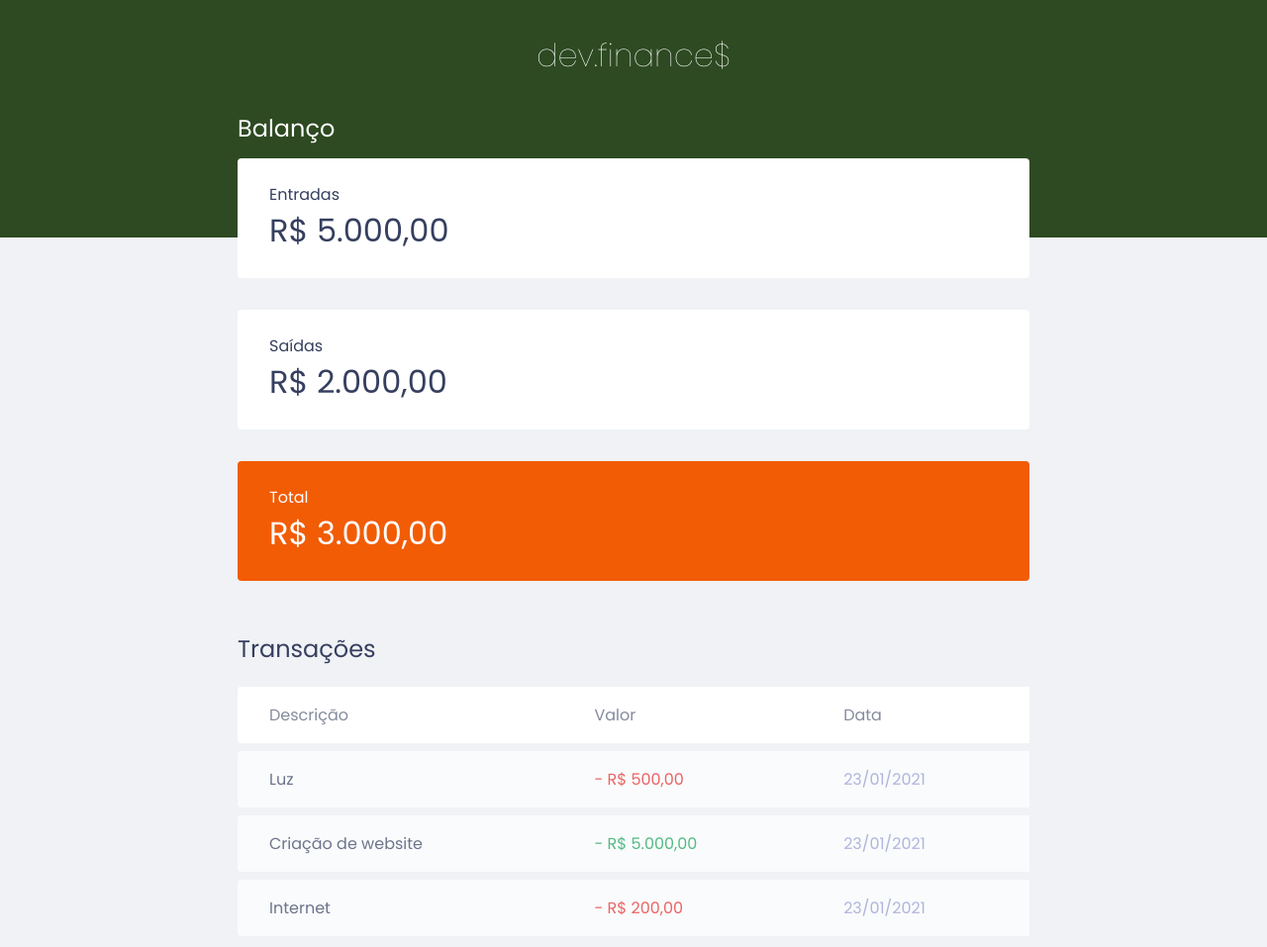
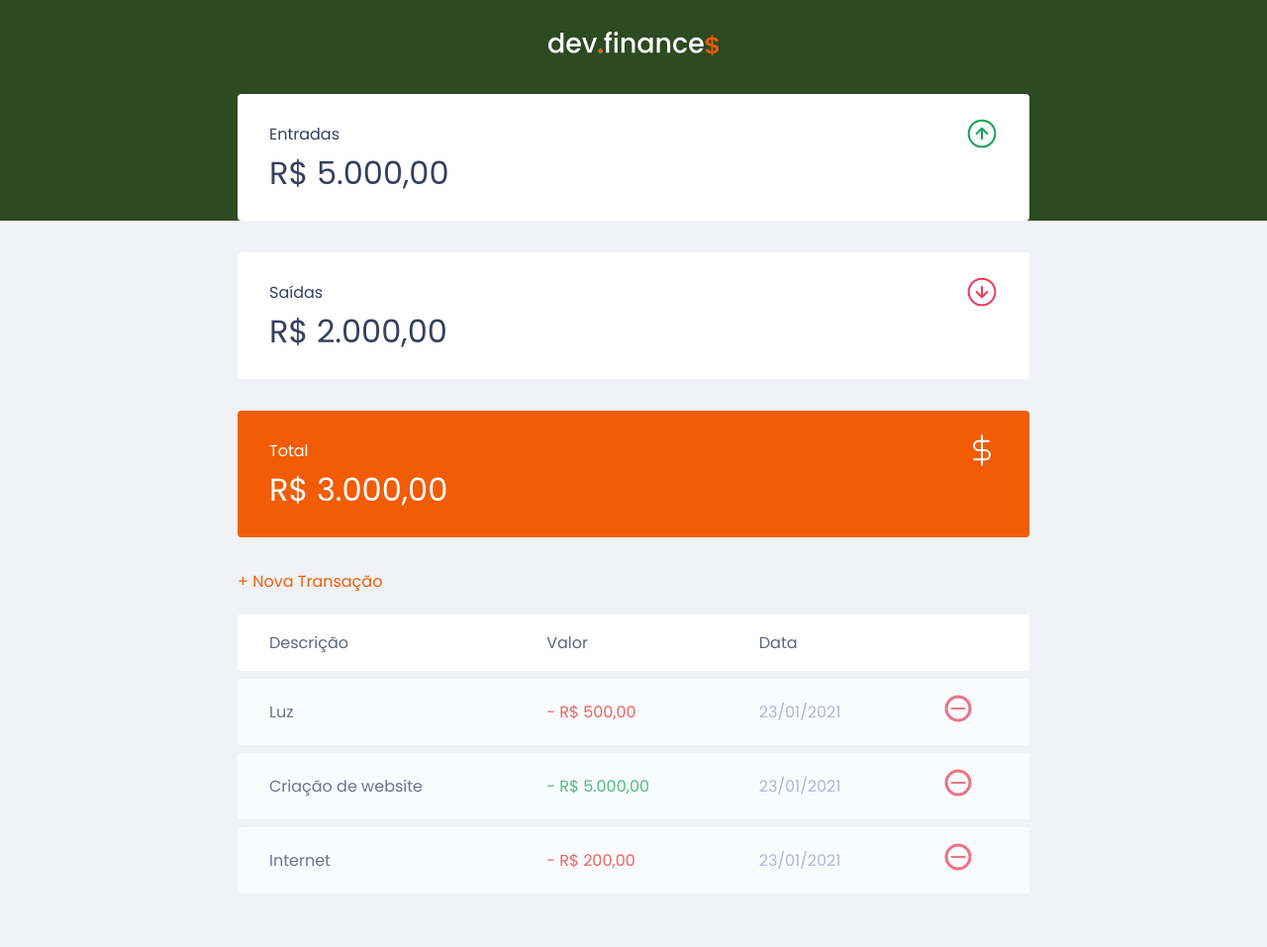
Before and after one commit to juniorsilvacc/maratonaDiscover, a plain HTML site: page index.html in a window 1280 px wide. Shown: the top 957 px of the page at 99% size. Drawn offline with Linux system fonts and the light colour scheme.

Commit message:
button/svgs

```diff
--- a/index.html
+++ b/index.html
@@ -12,31 +12,42 @@
 <body>
 
     <header>
-        <h1 id="logo">dev.finance$</h1>
+        <img src="./public/img/logo.svg" alt="Logo DevFinance">
     </header>
 
     <main class="container">
         <section id="balance">
-            <h2>Balanço</h2>
+            <h2 class="sr-only">Balanço</h2>
 
             <div class="card">
-                <h3>Entradas</h3>
+                <h3>
+                    <span>Entradas</span>
+                    <img src="./public/img/income.svg" alt="Image de Entradas">
+                </h3>
                 <p>R$ 5.000,00</p>
             </div>
 
             <div class="card">
-                <h3>Saídas</h3>
+                <h3>
+                    <span>Saídas</span>
+                    <img src="./public/img/expense.svg" alt="Image de Saídas">
+                </h3>
                 <p>R$ 2.000,00</p>
             </div>
 
             <div class="card total">
-                <h3>Total</h3>
+                <h3>
+                    <span>Total</span>
+                    <img src="./public/img/total.svg" alt="Image de Total">
+                </h3>
                 <p>R$ 3.000,00</p>
             </div>
         </section>
 
         <section id="transaction">
-            <h2>Transações</h2>
+            <h2 class="sr-only">Transações</h2>
+
+            <a href="#" class="button new">+ Nova Transação</a>
 
             <table id="data-table">
                 <thead>
@@ -44,6 +55,7 @@
                         <th>Descrição</th>
                         <th>Valor</th>
                         <th>Data</th>
+                        <th></th>
                     </tr>
                 </thead>
 
@@ -52,16 +64,19 @@
                         <td class="description">Luz</td>
                         <td class="expense">- R$ 500,00</td>
                         <td class="date">23/01/2021</td>
+                        <td><img src="./public/img/minus.svg" alt="Remover transação"></td>
                     </tr>
                     <tr>
                         <td class="description">Criação de website</td>
                         <td class="income">- R$ 5.000,00</td>
                         <td class="date">23/01/2021</td>
+                        <td><img src="./public/img/minus.svg" alt="Remover transação"></td>
                     </tr>
                     <tr>
                         <td class="description">Internet</td>
                         <td class="expense">- R$ 200,00</td>
                         <td class="date">23/01/2021</td>
+                        <td><img src="./public/img/minus.svg" alt="Remover transação"></td>
                     </tr>
                 </tbody>
             </table>
--- a/public/css/styles.css
+++ b/public/css/styles.css
@@ -19,7 +19,36 @@ body{
     margin: auto;
 }
 
-/* Header =============== */
+.sr-only{
+    position: absolute;
+    width: 1px;
+    height: 1px;
+    padding: 0;
+    margin: -1px;
+    overflow: hidden;
+    clip: rect(0, 0, 0, 0);
+    white-space: nowrap;
+    border-width: 0;
+}
+
+/* Links e Buttons ============ */
+a{
+    color: #F25C05;
+    text-decoration: none;
+    font-weight: 400;
+    transition: opacity 200ms;
+}
+
+a:hover{
+    opacity: 0.8;
+}
+
+.button.new{
+    display: block;
+    margin-bottom: .8rem;
+}
+
+/* Title =============== */
 h2{
     margin-top: 3.2rem;
     margin-bottom: 0.8rem;
@@ -32,11 +61,6 @@ header{
     background-color: #2D4A22;
     padding: 2rem 0 10rem;
     text-align: center;
-}
-
-#logo{
-    color: #FFF;
-    font-weight: 100;
 }
 
 /* Balance ============== */
@@ -61,6 +85,9 @@ header{
 .card h3{
     font-weight: 400;
     font-size: 1rem;
+    display: flex;
+    justify-content: space-between;
+    align-items: center;
 }
 
 .card p{
@@ -82,8 +109,7 @@ header{
 
 table th{
     background-color: #FFF;
-    opacity: 0.6;
-
+    opacity: 0.8;
     font-weight: normal;
     padding: 1rem 2rem;
     text-align: left;
@@ -99,6 +125,7 @@ thead tr th{
 
 table tbody tr{
     opacity: 0.7;
+    transition: opacity 200ms;
 }
 
 table tr:hover{
```
Also changed, not shown: public/img/expense.svg (added), public/img/income.svg (added), public/img/logo.svg (added), public/img/minus.svg (added), public/img/plus.svg (added), public/img/total.svg (added).
